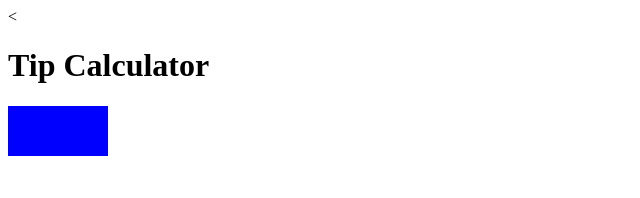
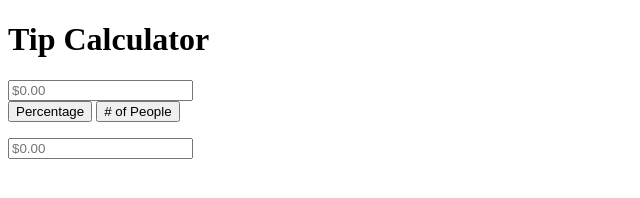
Before and after one commit to elaineleeworld/tipCalculator, a plain HTML site: page index.html in a window 1280 px wide. Shown: the whole page, without its empty margins (0-640 px from the left). Drawn offline with Linux system fonts and the light colour scheme.

Commit message:
update to TipCalculator with buttons

```diff
--- a/index.html
+++ b/index.html
@@ -1,4 +1,4 @@
-<<!DOCTYPE html>
+<!DOCTYPE html>
 <html>
 <head>
 	<title>Tip Calculator</title>
@@ -6,13 +6,27 @@
 </head>
 <body>
 	<h1>Tip Calculator</h1>
-	<div id="percentage">
-	</div>
+		<div id="totalAmount">
+			<p></p>
+				<input type="number" placeholder="$0.00">
+		</div>
+
+		<button>Percentage</button>
+		<button># of People</button>
+
+		<div id="tipAmount">
+			<p></p>
+				<input type="number" placeholder="$0.00">
+		</div>
+
+	<script type="text/javascript">
+		window.onload = function () {
+    document.getElementById("ID").innerHTML = "number";
 
 
-	<script type="text/javascript">
 
 
+};
 
 
 
--- a/style.css
+++ b/style.css
@@ -1,5 +1,5 @@
-#percentage {
+#bill {
 	width: 100px;
 	height: 50px;
-	background-color: blue;
+	background-color: gray;
 }
```
